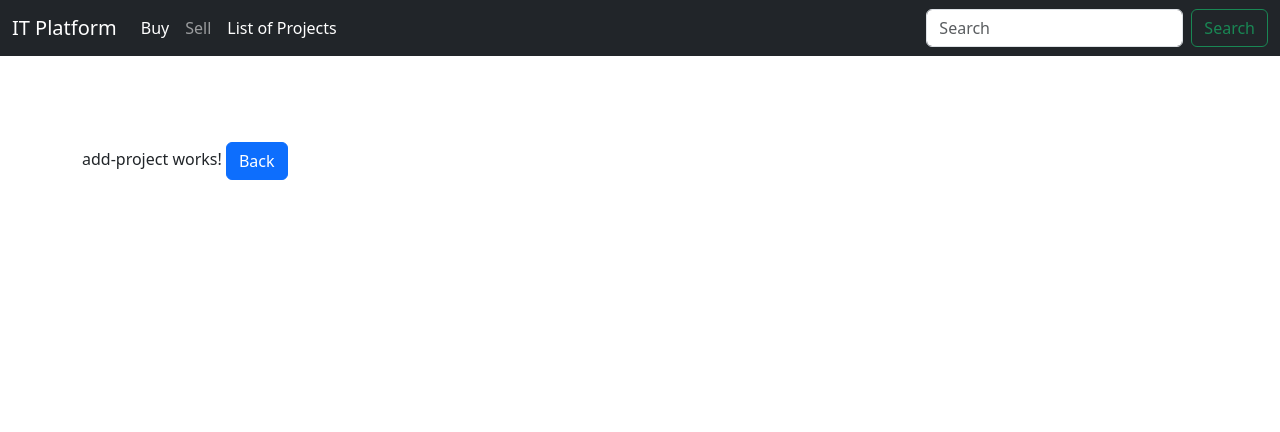
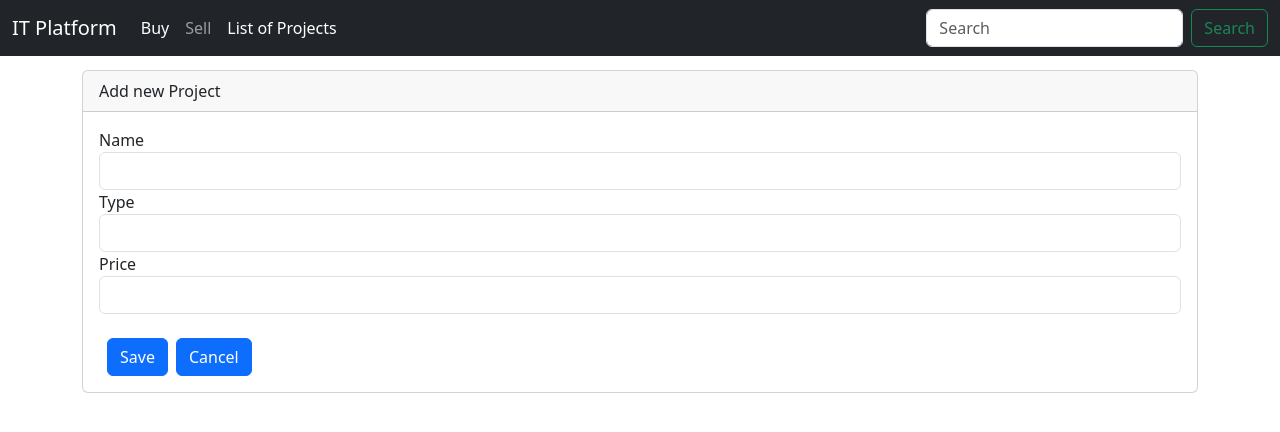
Before and after one commit to PiskunovMykola/Diploma, an Angular app in the folder frontend/: page /add-project in a window 1280 px wide. Shown: the top 432 px of the page. Built offline with nearby package versions, Linux system fonts and the light colour scheme.

Commit message:
Add Form for new Project

```diff
--- a/frontend/src/app/app.module.ts
+++ b/frontend/src/app/app.module.ts
@@ -2,6 +2,7 @@ import { NgModule } from '@angular/core';
 import { BrowserModule, provideClientHydration } from '@angular/platform-browser';
 import { HttpClientModule } from '@angular/common/http';
 import {Routes, RouterModule} from '@angular/router';
+import { FormsModule } from '@angular/forms';
 
 import { AppRoutingModule } from './app-routing.module';
 import { AppComponent } from './app.component';
@@ -33,6 +34,7 @@ const appRoutes: Routes = [
     BrowserModule,
     AppRoutingModule,
     HttpClientModule,
+    FormsModule,
     RouterModule.forRoot(appRoutes)
   ],
   providers: [
--- a/frontend/src/app/project/add-project/add-project.component.css
+++ b/frontend/src/app/project/add-project/add-project.component.css
@@ -0,0 +1,7 @@
+.ng-invalid.ng-touched{
+    border-color: red;
+}
+
+.error-message{
+    color: red;
+}
--- a/frontend/src/app/project/add-project/add-project.component.html
+++ b/frontend/src/app/project/add-project/add-project.component.html
@@ -1,5 +1,32 @@
-<p>
-  <br><br><br>
-  add-project works!
-  <button (click)="onBack()" class="btn btn-primary">Back</button>
-</p>
+<div class="card">
+  <div class="card-header">
+    Add new Project
+  </div>
+  <div class="card-body">
+    <form (ngSubmit)='onSubmit()' #Form="ngForm">
+      <div class="form-group">
+        <label for="name">Name</label>
+        <input type="text" class="form-control" #projName="ngModel"
+        ngModel name="Name" required minlength="4">
+        <span *ngIf="!projName.valid && projName.touched" class="error-message">
+          <span *ngIf="projName.errors?.['required']">Please enter name</span>
+          <span *ngIf="projName.errors?.['minlength']">Name must be at least 4 characters long</span>
+        </span>
+      </div>
+
+      <div class="form-group">
+        <label for="type">Type</label>
+        <input type="text" class="form-control" ngModel name="Type">
+      </div>
+
+      <div class="form-group">
+        <label for="price">Price</label>
+        <input type="text" class="form-control" ngModel name="Price">
+      </div><br>
+      <div class="form-group">
+        <button type="submit" class="btn btn-primary mx-2">Save</button>
+        <button type="reset" class="btn btn-primary">Cancel</button>
+      </div>
+    </form>
+  </div>
+</div>
--- a/frontend/src/app/project/add-project/add-project.component.ts
+++ b/frontend/src/app/project/add-project/add-project.component.ts
@@ -1,4 +1,5 @@
-import { Component, OnInit } from '@angular/core';
+import { Component, OnInit, ViewChild } from '@angular/core';
+import { NgForm } from '@angular/forms';
 import { Router } from '@angular/router';
 
 @Component({
@@ -7,7 +8,7 @@ import { Router } from '@angular/router';
   styleUrls: ['./add-project.component.css']
 })
 export class AddProjectComponent implements OnInit {
-
+  @ViewChild('Form') addProjectForm: NgForm | undefined;
   constructor(private router: Router) { }
 
   ngOnInit() {
@@ -18,4 +19,9 @@ export class AddProjectComponent implements OnInit {
     this.router.navigate(['/']);
   }
 
+  onSubmit(){
+    console.log('Form submitted');
+    console.log(this.addProjectForm);
+  }
+
 }
```
